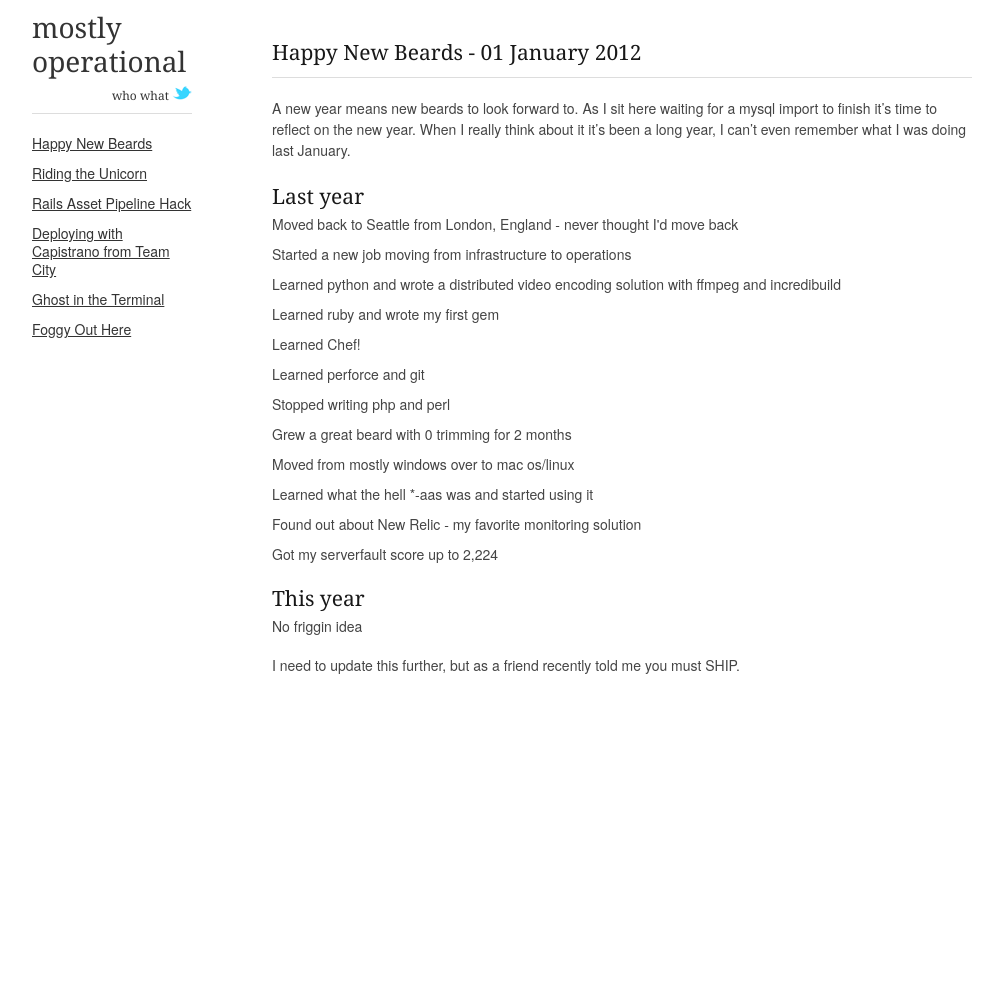
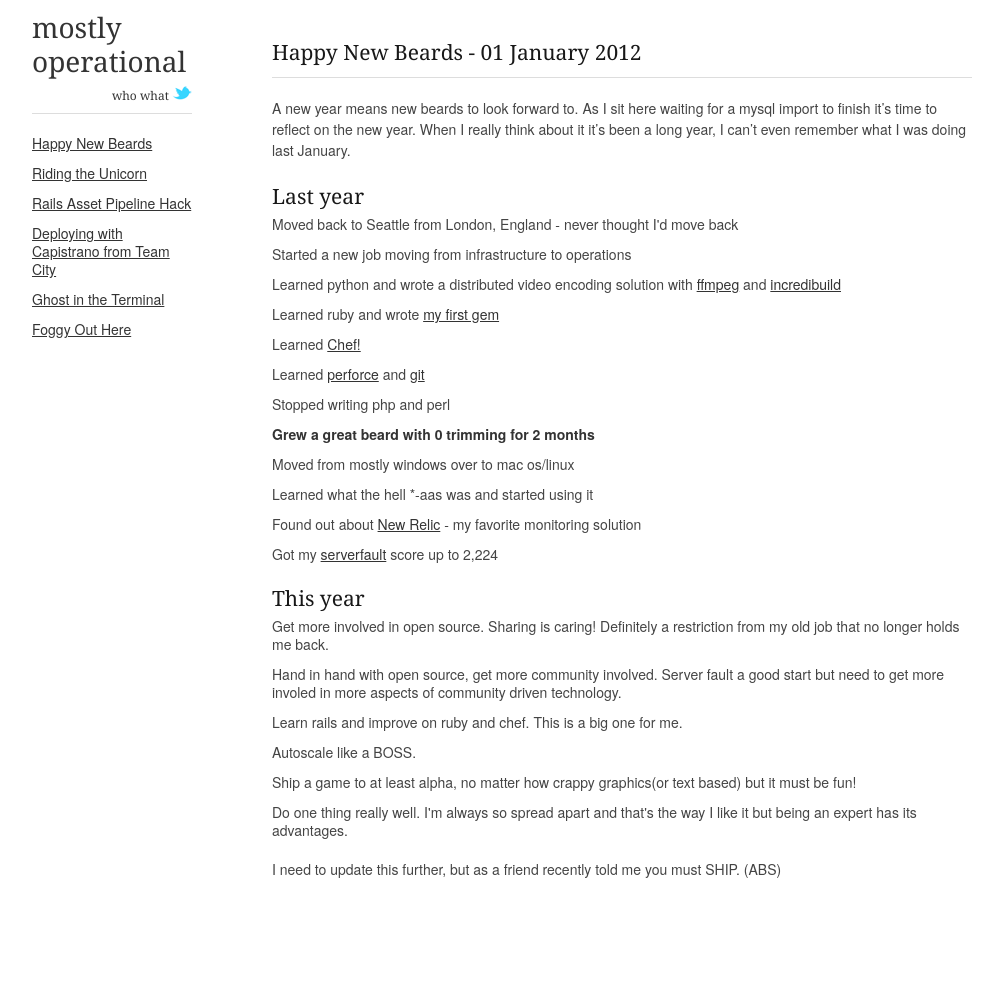
Before and after one commit to pshima/petey5king.github.com, a Jekyll site: the page built from _posts/2012-1-1-happy-new-beards.md, in a window 1280 px wide. Shown: the whole page, without its empty margins (138-1135 px from the left). Built offline with Jekyll 4.4.1, drawn with Linux system fonts in a browser that asks for light colours; nearby versions of some CDN libraries; comment, search, counter and statistics services are not loaded; before the commit the page ends 900 px from its top, so only the background shows below that.

Commit message:
Additional content updates for new beards

```diff
--- a/_posts/2012-1-1-happy-new-beards.md
+++ b/_posts/2012-1-1-happy-new-beards.md
@@ -17,24 +17,30 @@
 <ul>
   <li>Moved back to Seattle from London, England - never thought I'd move back</li>
   <li>Started a new job moving from infrastructure to operations</li>
-  <li>Learned python and wrote a distributed video encoding solution with ffmpeg and incredibuild</li>
-  <li>Learned ruby and wrote my first gem</li>
-  <li>Learned Chef!</li>
-  <li>Learned perforce and git</li>
+  <li>Learned python and wrote a distributed video encoding solution with <a href="http://ffmpeg.org/">ffmpeg</a>
+    and <a href="http://en.wikipedia.org/wiki/Xoreax_Grid_Engine">incredibuild</a></li>
+  <li>Learned ruby and wrote <a href="https://github.com/petey5king/bbgcli">my first gem</a></li>
+  <li>Learned <a href="http://wiki.opscode.com/">Chef!</a></li>
+  <li>Learned <a href="http://www.perforce.com/">perforce</a> and <a href="http://git-scm.com/">git</a></li>
   <li>Stopped writing php and perl</li>
-  <li>Grew a great beard with 0 trimming for 2 months</li>
+  <li><strong>Grew a great beard with 0 trimming for 2 months</strong></li>
   <li>Moved from mostly windows over to mac os/linux</li>
   <li>Learned what the hell *-aas was and started using it</li>
-  <li>Found out about New Relic - my favorite monitoring solution</li>
-  <li>Got my serverfault score up to 2,224</li>
+  <li>Found out about <a href="http://newrelic.com/">New Relic</a> - my favorite monitoring solution</li>
+  <li>Got my <a href="http://serverfault.com/users/70187/pablo">serverfault</a> score up to 2,224</li>
 </ul>
 
 <h4>This year</h4>
 
 <ul>
-  <li>No friggin idea</li>
+  <li>Get more involved in open source.  Sharing is caring!  Definitely a restriction from my old job that no longer holds me back.</li>
+  <li>Hand in hand with open source, get more community involved.  Server fault a good start but need to get more involed in more aspects of community driven technology.</li>
+  <li>Learn rails and improve on ruby and chef.  This is a big one for me.</li>
+  <li>Autoscale like a BOSS.</li>
+  <li>Ship a game to at least alpha, no matter how crappy graphics(or text based) but it must be fun!</li>
+  <li>Do one thing really well.  I'm always so spread apart and that's the way I like it but being an expert has its advantages.</li>
 </ul>
 
 <p />
 
-I need to update this further, but as a friend recently told me you must SHIP.
+I need to update this further, but as a friend recently told me you must SHIP.  (ABS)
```
